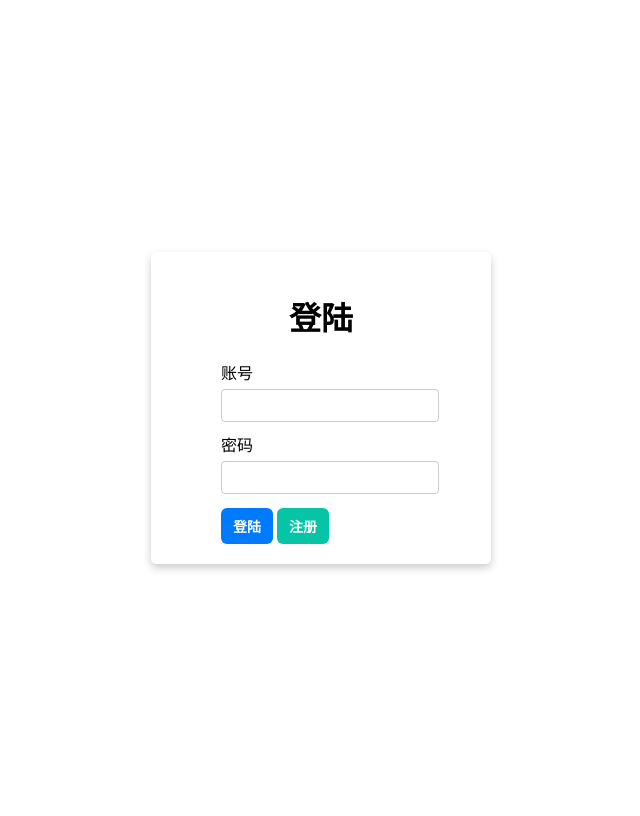
After one commit to Smilingny/Movie, a Django app: page /login/ in a window 1280 px wide. The commit adds this page. Shown: the whole page, without its empty margins (319-959 px from the left). Run offline with Django 3.2, Linux system fonts and the light colour scheme.

Commit message:
新增登录功能和历史记录下载

```diff
--- /dev/null
+++ b/movie_main/templates/login.html
@@ -0,0 +1,32 @@
+<!DOCTYPE html>
+<html>
+<head>
+    <title>Login</title>
+    <link rel="stylesheet" type="text/css" href="../../static/style.css">
+</head>
+<body>
+<div class="container">
+    <h1>登陆</h1>
+    {% if error_message %}
+    <p class="error">{{ error_message }}</p>
+    {% endif %}
+    <div class="form-div">
+        <form method="POST" action="{% url 'login' %}">
+            {% csrf_token %}
+            <div class="form-group">
+                <label for="account">账号</label>
+                <input type="text" name="account" id="account" class="form-control">
+            </div>
+            <div class="form-group">
+                <label for="password">密码</label>
+                <input type="password" name="password" id="password" class="form-control">
+            </div>
+            <div class="buttons">
+                <button type="submit" class="btn btn-primary">登陆</button>
+                <a href="{% url 'register' %}" class="btn btn-primary" style="background: #06c5a6">注册</a>
+            </div>
+        </form>
+    </div>
+</div>
+</body>
+</html>
--- a/movie_main/views.py
+++ b/movie_main/views.py
@@ -1,12 +1,18 @@
 import json
-from django.http import JsonResponse
-from django.shortcuts import render
+from django.http import JsonResponse, HttpResponse
 from django.views.decorators.csrf import csrf_exempt
 from movie_question_solve.preprocess_question import question
+from django.shortcuts import render, redirect
+from .models import User
+from movie_question_solve.question_record import add_record,get_all_record,delete_all_record
+
+
 # Create your views here.
 
 
-def main(request):
+def index(request):
+    if 'account' not in request.COOKIES or not request.COOKIES['account']:
+        return redirect('/login')
     return render(request, 'index.html')
 
 
@@ -15,10 +21,52 @@ def getreply(request):
     data = request.POST
     print(data)
     q = str(data.get("inputinfo"))  # 获得问题
+    name = str(data.get("name"))
     print(q)
     tmp = question()
     tmp.question_process(q)
     ans = tmp.answer
     print(ans)
+    add_record(name,q,ans)
     response = JsonResponse({"replyinfo": ans})
     return response
+
+def download(request):
+    name=request.GET.get('name')
+    data=get_all_record(name)
+    response = HttpResponse(content_type='text/plain')
+    response['Content-Disposition'] = 'attachment; filename="record.txt"'
+    response.write(data)
+    return response
+
+
+def delete_record(request):
+    name = request.GET.get('name')
+    delete_all_record(name)
+    return render(request, 'index.html')
+
+
+def register(request):
+    if request.method == 'POST':
+        account = request.POST['account']
+        password = request.POST['password']
+        user = User(account=account, password=password)
+        user.save()
+        return redirect('/login')
+    return render(request, 'register.html')
+
+
+def login(request):
+    if request.method == 'POST':
+        account = request.POST['account']
+        password = request.POST['password']
+        try:
+            user = User.objects.get(account=account, password=password)
+            print(account)
+            response = redirect('index')  # 重定向到index页面
+            response.set_cookie('account', user.account, samesite='Strict')
+            return response
+        except User.DoesNotExist:
+            error_message = "登陆失败"
+            return render(request, 'login.html', {'error_message': error_message})
+    return render(request, 'login.html')
--- a/movie_system/urls.py
+++ b/movie_system/urls.py
@@ -18,9 +18,16 @@ from movie_main.views import *
 from django.urls import path
 
 from movie_main.views import *
+
 urlpatterns = [
     path('admin/', admin.site.urls),
-    path('', main),
-    path('main/', main),
+    path('', index),
+    # path('main/', main),
+    path('index/', index, name='index'),
     path('getreply/', getreply, name='getreply'),
+    path('login/', login, name='login'),
+    path('register/', register, name='register'),
+    path('download/', download, name='download'),
+    path('delete_record/', delete_record, name='delete_record'),
+
 ]
--- a/static/demo.css
+++ b/static/demo.css
@@ -4,7 +4,6 @@
 html, body {
 	font-size: 16px;
 }
-
 section#demo {
 	background: #fbfbfb;
     position: relative;
--- /dev/null
+++ b/static/style.css
@@ -0,0 +1,66 @@
+body {
+    display: flex;
+    justify-content: center;
+    align-items: center;
+    height: 100vh;
+}
+
+.container {
+    width: 300px;
+    margin: 0 auto;
+    padding: 20px;
+    background-color: white;
+    box-shadow: 0 4px 8px rgba(0, 0, 0, 0.2);
+    border-radius: 5px;
+}
+
+h1 {
+    text-align: center;
+}
+
+.form-div {
+    display: flex;
+    justify-content: center;
+    align-items: center;
+}
+
+.form-group {
+    margin-bottom: 10px;
+    width: 200px;
+}
+
+label {
+    display: block;
+    margin-bottom: 5px;
+}
+
+input[type="text"],
+input[type="password"] {
+    width: 100%;
+    padding: 8px;
+    border: 1px solid #ccc;
+    border-radius: 4px;
+}
+
+.btn {
+    margin-top: 4px;
+    display: inline-block;
+    padding: 8px 12px;
+    font-size: 14px;
+    font-weight: bold;
+    text-align: center;
+    text-decoration: none;
+    border: none;
+    border-radius: 6px;
+    color: #fff;
+    background-color: #007bff;
+}
+
+.btn:hover {
+    background-color: #0069d9;
+}
+
+.error {
+    color: red;
+    margin-bottom: 10px;
+}
```
Also changed, not shown: movie_main/models.py (+6 -1 lines), movie_main/templates/index.html (+53 -18 lines), movie_main/templates/register.html (added, +26 -0 lines), movie_question_solve/question_record.py (added, +20 -0 lines), movie_question_solve/question_template_solve.py (+3 -4 lines), static/a.css (added, +29 -0 lines), README.md, db.sqlite3, movie_question_solve/data/question/【6】某人物参与过的类型电影有哪些.txt (renamed from movie_question_solve/data/question/【6】某人物（导演、制片、演员）参与过的类型电影有哪些.txt), movie_system/settings.py (line endings or trailing spaces), 2 other files.
